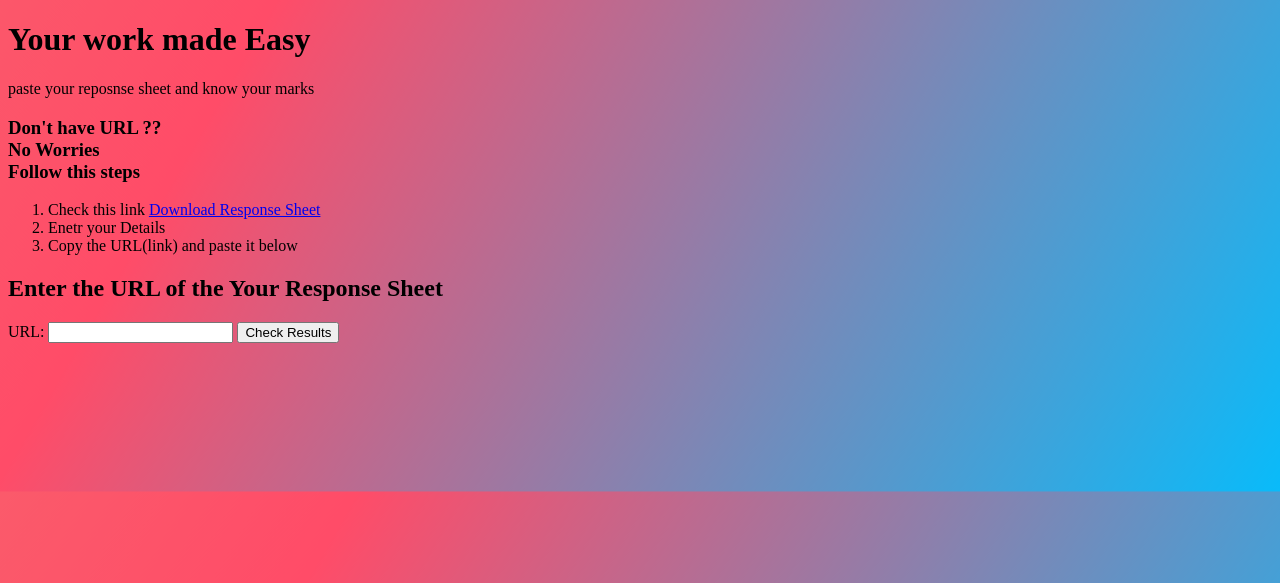
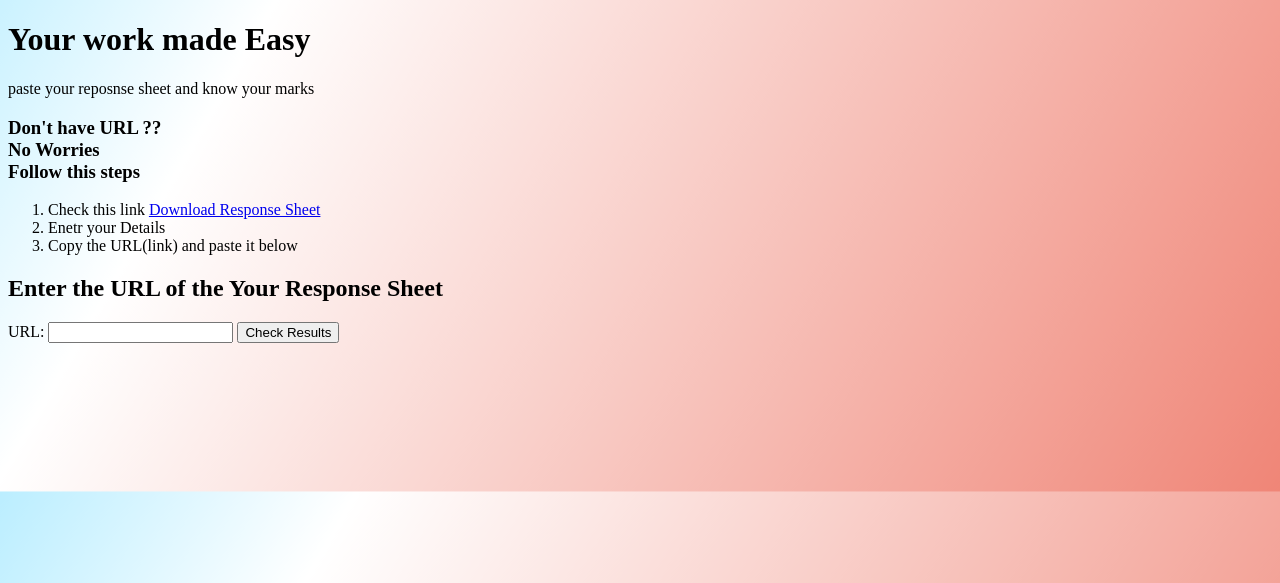
Before and after one commit to KRSaiDhanush/Eamcet-ResponseSheet-evaluator, a Flask app: page / in a window 1280 px wide. Shown: the top 583 px of the page. Run offline with Flask 3, Linux system fonts and the light colour scheme.

Commit message:
updated color of the website to light color

```diff
--- a/templates/index.html
+++ b/templates/index.html
@@ -6,7 +6,7 @@
     <title>Results Checker</title>
     <style>
       body {
-            background: linear-gradient(300deg, #00bfff, #ff4c68, #ef8172);
+            background: linear-gradient(300deg,#ef8172,white, #00bfff)50%;
             background-size: 180% 180%;
             animation: gradient-animation 18s ease infinite;
 }
--- a/templates/results.html
+++ b/templates/results.html
@@ -6,7 +6,7 @@
     <title>Results</title>
     <style>
       body {
-            background: linear-gradient(300deg, #00bfff, #ff4c, #ef8172);
+            background: linear-gradient(300deg, #00bfff, #ff4c,white);
             background-size: 180% 180%;
             animation: gradient-animation 18s ease infinite;
 }
```
